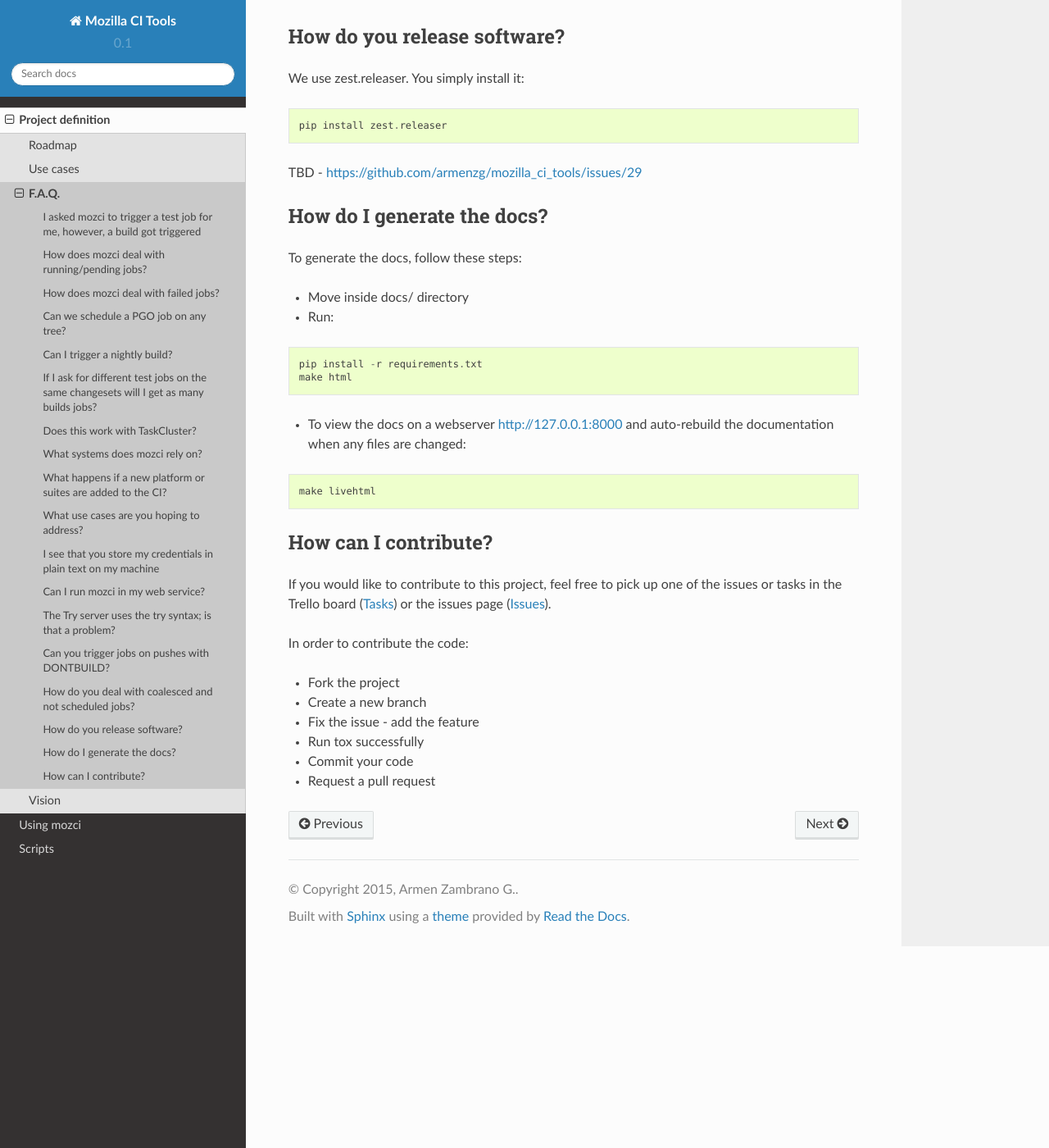
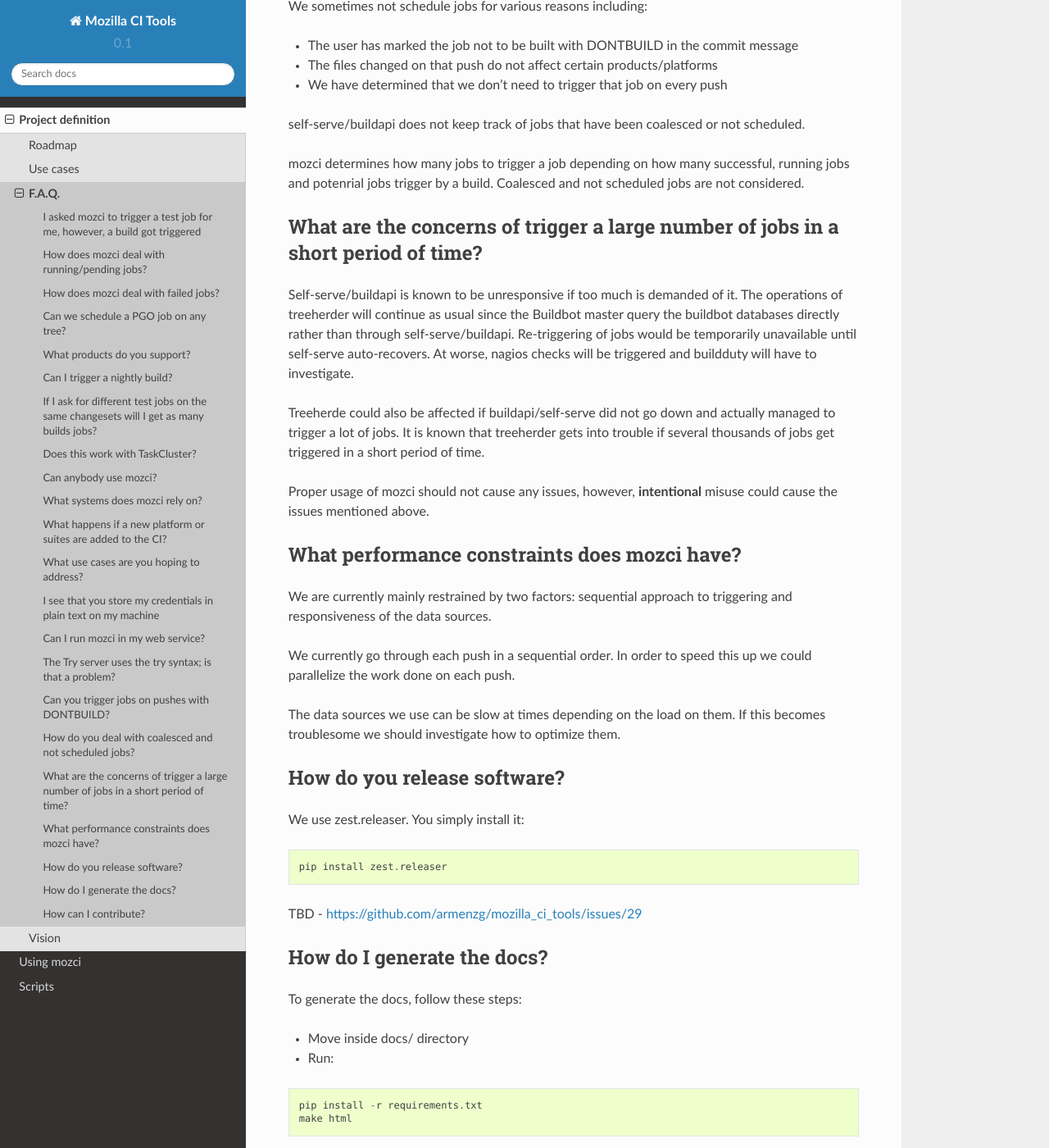
Before and after one commit to mozilla/mozilla_ci_tools, a Sphinx documentation site: the page built from docs/faq.rst, in a window 1280 px wide and 1400 px high, scrolled down 2636 px. Shown: the whole window at 82% size. Built offline with Sphinx 7.4.7 and the Read the Docs theme 2.0.0, drawn with Linux system fonts in a browser that asks for light colours; some of the changed text lies outside the part shown.

Commit message:
Finish updating the FAQ

```diff
--- a/docs/faq.rst
+++ b/docs/faq.rst
@@ -37,6 +37,11 @@ has two different buildernames (one including "pgo" in its name).
 Other trees can only trigger PGO jobs and might not include "pgo" in its name (think of
 mozilla-aurora).
 
+What products do you support?
+^^^^^^^^^^^^^^^^^^^^^^^^^^^^^
+All Firefox desktop and Firefox for Android.
+For Firefox OS we have partial support since some of the jobs run on the TaskCluster CI (which is not yet supported).
+
 Can I trigger a nightly build?
 ^^^^^^^^^^^^^^^^^^^^^^^^^^^^^^
 Absolutely! Simply find the name of the job that represents it.
@@ -51,10 +56,14 @@ Does this work with TaskCluster?
 ^^^^^^^^^^^^^^^^^^^^^^^^^^^^^^^^
 Not yet.
 
+Can anybody use mozci?
+^^^^^^^^^^^^^^^^^^^^^^
+As long as you have LDAP credentials you should be able to use it.
+
 What systems does mozci rely on?
 ^^^^^^^^^^^^^^^^^^^^^^^^^^^^^^^^
 If you look at mozci.sources you will see all CI components we depend on.
-If any of these changes, we might need to adjust mozci for it.
+If the structure of any of these changes, we might need to adjust mozci for it.
 
 What happens if a new platform or suites are added to the CI?
 ^^^^^^^^^^^^^^^^^^^^^^^^^^^^^^^^^^^^^^^^^^^^^^^^^^^^^^^^^^^^^
@@ -101,6 +110,32 @@ mozci determines how many jobs to trigger a job depending on how many successful
 running jobs and potenrial jobs trigger by a build. Coalesced and not scheduled jobs are
 not considered.
 
+What are the concerns of trigger a large number of jobs in a short period of time?
+^^^^^^^^^^^^^^^^^^^^^^^^^^^^^^^^^^^^^^^^^^^^^^^^^^^^^^^^^^^^^^^^^^^^^^^^^^^^^^^^^^
+Self-serve/buildapi is known to be unresponsive if too much is demanded of it.
+The operations of treeherder will continue as usual since the Buildbot master query
+the buildbot databases directly rather than through self-serve/buildapi.
+Re-triggering of jobs would be temporarily unavailable until self-serve auto-recovers.
+At worse, nagios checks will be triggered and buildduty will have to investigate.
+
+Treeherde could also be affected if buildapi/self-serve did not go down and actually
+managed to trigger a lot of jobs. It is known that treeherder gets into trouble if
+several thousands of jobs get triggered in a short period of time.
+
+Proper usage of mozci should not cause any issues, however, **intentional** misuse
+could cause the issues mentioned above.
+
+What performance constraints does mozci have?
+^^^^^^^^^^^^^^^^^^^^^^^^^^^^^^^^^^^^^^^^^^^^^
+We are currently mainly restrained by two factors: sequential approach to triggering and responsiveness of
+the data sources.
+
+We currently go through each push in a sequential order. In order to speed this up we could parallelize
+the work done on each push.
+
+The data sources we use can be slow at times depending on the load on them.
+If this becomes troublesome we should investigate how to optimize them.
+
 How do you release software?
 ^^^^^^^^^^^^^^^^^^^^^^^^^^^^
 
```
